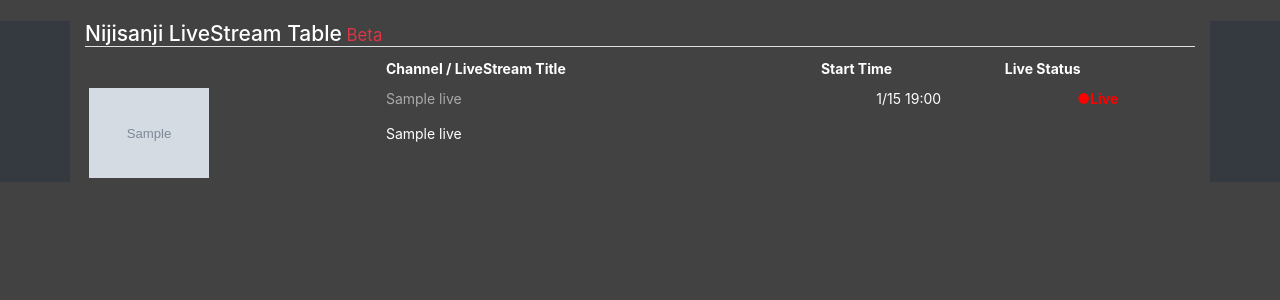
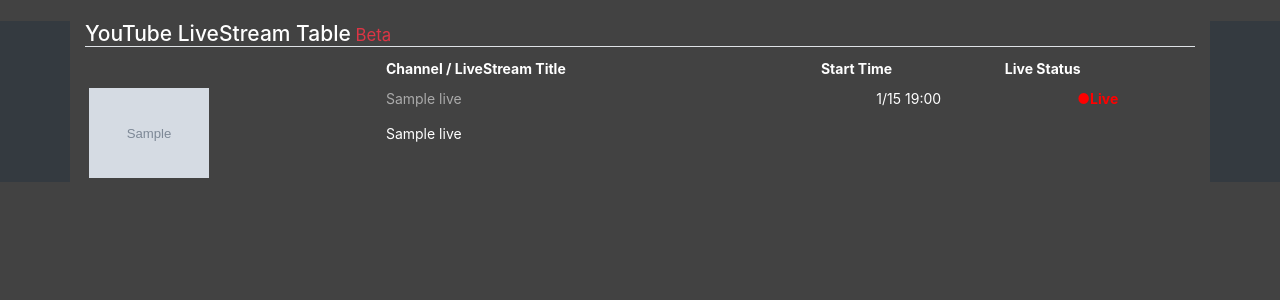
Before and after one commit to virtualtakagi/training-django, a Django app: page / in a window 1280 px wide. Shown: the top 300 px of the page. Run offline with Django 3.2, Linux system fonts and the light colour scheme; tables that the repository leaves empty hold one stand-in row (values such as "Sample post"); grey boxes marked "Sample" are stand-in pictures; some libraries are stand-ins or nearby versions.

Commit message:
update SiteName

```diff
--- a/cms/templates/cms/base.html
+++ b/cms/templates/cms/base.html
@@ -11,12 +11,12 @@
 
   gtag('config', 'UA-158859832-1');
 </script>
-<meta content="バーチャルライバーグループ「にじさんじ」のYouTubeLiveスケジュールを一覧で提供します" name="description">
-<meta property="og:title" content="Liverary - Nijisanji LiveStream Table" />
+<meta content="YouTubeLiveスケジュールを一覧で提供します" name="description">
+<meta property="og:title" content="Liverary - YouTube LiveStream Table" />
 <meta property="og:type" content="website" />
 <meta property="og:url" content="https://liverary.tk" />
-<meta property="og:site_name" content="Liverary - Nijisanji LiveStream Table" />
-<meta property="og:description" content="バーチャルライバーグループ「にじさんじ」のYouTubeLiveスケジュールを一覧で提供します" />
+<meta property="og:site_name" content="Liverary - YouTube LiveStream Table" />
+<meta property="og:description" content="YouTubeLiveスケジュールを一覧で提供します" />
 <meta charset="UTF-8">
 <meta name="viewport" content="width=device-width, initial-scale=1, shrink-to-fit=no">
 <link rel="stylesheet" href="{% static 'cms/css/bootstrap.min.css' %}">
--- a/cms/templates/cms/live_list.html
+++ b/cms/templates/cms/live_list.html
@@ -1,8 +1,8 @@
 {% extends "cms/base.html" %}
-{% block title %}Liverary - Nijisanji LiveStream Table{% endblock title %}
+{% block title %}Liverary - YouTube LiveStream Table{% endblock title %}
 
 {% block content %}
-    <h4 class="mt-4 border-bottom">Nijisanji LiveStream Table<small class="text-danger"> Beta</small></h4>
+    <h4 class="mt-4 border-bottom">YouTube LiveStream Table<small class="text-danger"> Beta</small></h4>
     <table class="table table-sm table-borderless">
       <thead>
         <tr>
```
